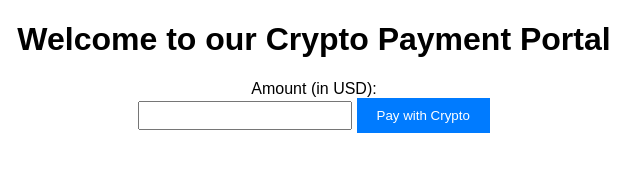
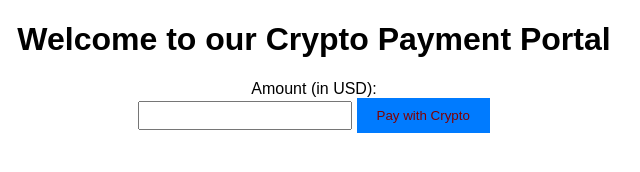
Before and after one commit to PoonamSubre/SiddheshTourism, a plain HTML site: page index.html in a window 1280 px wide. Shown: the full height of the page, 326-966 px from the left. Drawn offline with Linux system fonts and the light colour scheme.

Commit message:
Update styles.css

```diff
--- a/styles.css
+++ b/styles.css
@@ -20,7 +20,7 @@ input[type="number"] {
 button {
     padding: 10px 20px;
     background-color: #007bff;
-    color: #fff;
+    color: #800000;
     border: none;
     cursor: pointer;
 }
```
